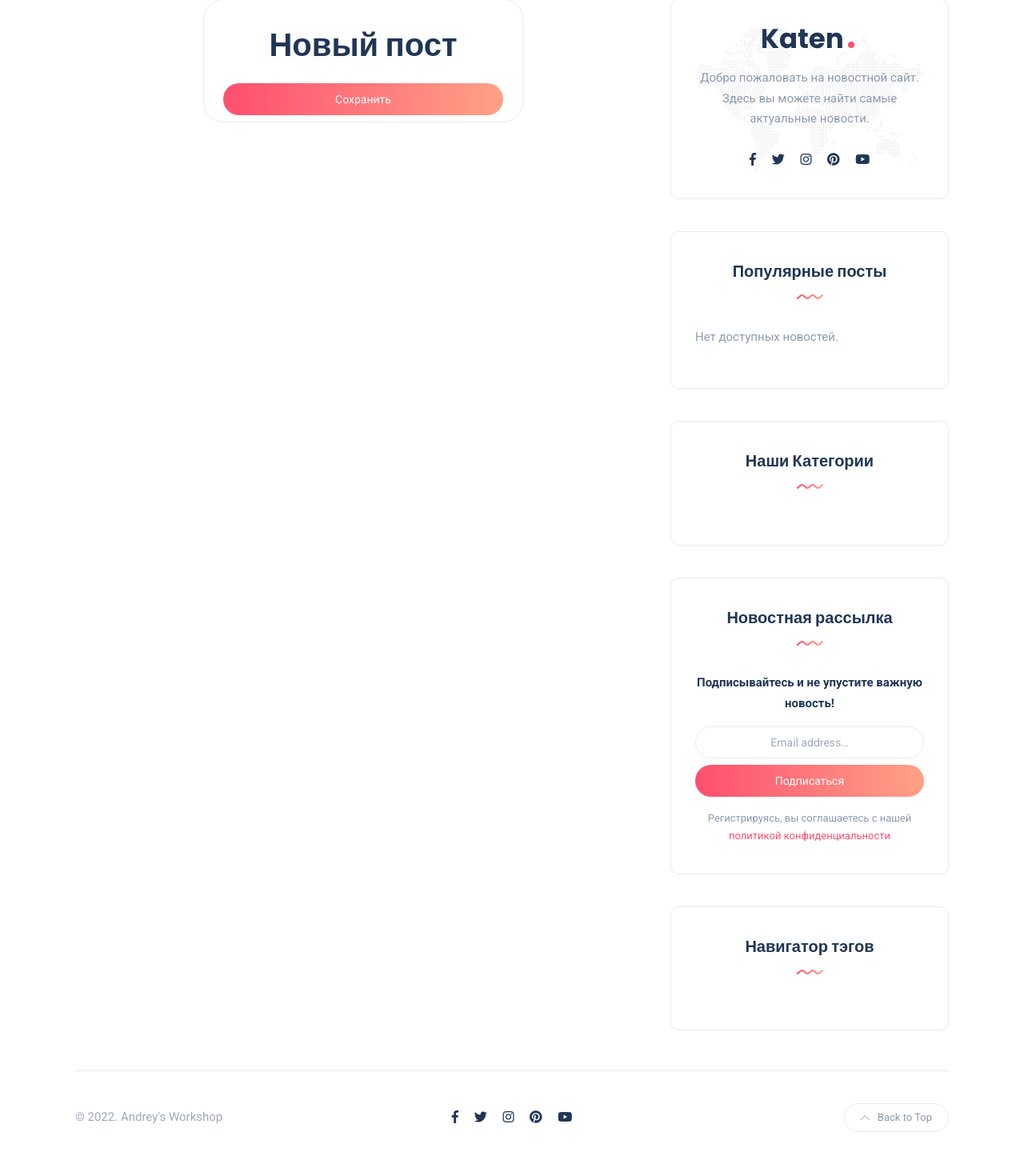
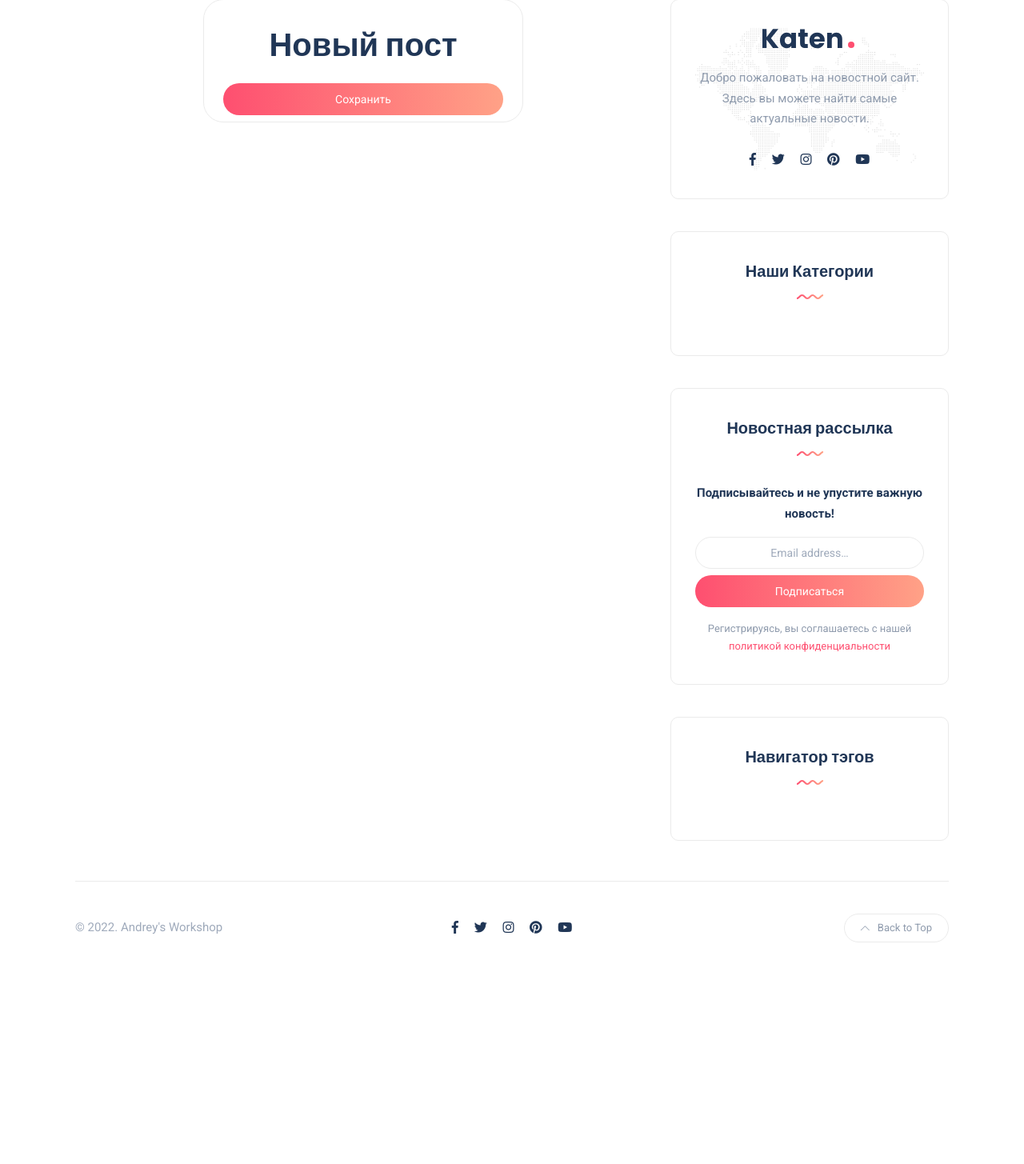
Before and after one commit to m4noon/BlogDjango, a Django app: template blog/templates/post/new.html in a window 1280 px wide. Shown: the part 121-1576 px from the top of the page at 80% size. After the commit the page ends 1299 px from the top, so only its background shows below. Run offline with Django 3.2, Linux system fonts and the light colour scheme; the template is opened without the code that fills it, so the values that code supplies are empty; some libraries are stand-ins or nearby versions.

Commit message:
rm widget popular news

```diff
--- a/mysite/context_processors.py
+++ b/mysite/context_processors.py
@@ -1,5 +1,4 @@
 from category.models import Category
-from blog.models import Post
 from tag.models import Tag
 
 
@@ -8,11 +7,6 @@ def categories(request):
     return {'categories': categories}
 
 
-def posts(request):
-    posts = Post.objects.all()[:5]
-    return {'posts': posts}
-
-
 def tags(request):
     tags = Tag.objects.all()
     return {'tags': tags}
--- a/mysite/templates/base.html
+++ b/mysite/templates/base.html
@@ -106,40 +106,6 @@
 						</div>
 					</div>
 
-					<!-- widget popular posts -->
-					<div class="widget rounded">
-						<div class="widget-header text-center">
-							<h3 class="widget-title">Популярные посты</h3>
-							<img src="/static/images/wave.svg" class="wave" alt="wave" />
-						</div>
-						<div class="widget-content">
-
-							<!-- post -->
-							<div class="post post-list-sm circle">
-								{% if posts %}
-									{% for post in posts %}
-									<div class="thumb circle mb-4">
-										<span class="number">{{ forloop.counter }}</span>
-										<a href="{% url 'post:detail' post.id %}">
-											<div class="inner">
-												<img src="/media/{{ post.image }}" alt="{{ post.title }}" />
-											</div>
-										</a>
-									</div>
-									<div class="details clearfix">
-										<h6 class="post-title my-0"><a href="{% url 'post:detail' post.id %}">{{ post.title }}</a></h6>
-										<ul class="meta list-inline mt-1 mb-0">
-											<li class="list-inline-item">{{ post.publish }}</li>
-										</ul>
-									</div>
-									{% endfor %}
-								{% else %}
-									<p>Нет доступных новостей.</p>
-								{% endif %}
-							</div>
-						</div>
-					</div>
-
 					<!-- widget categories -->
 					<div class="widget rounded">
 						<div class="widget-header text-center">
```
